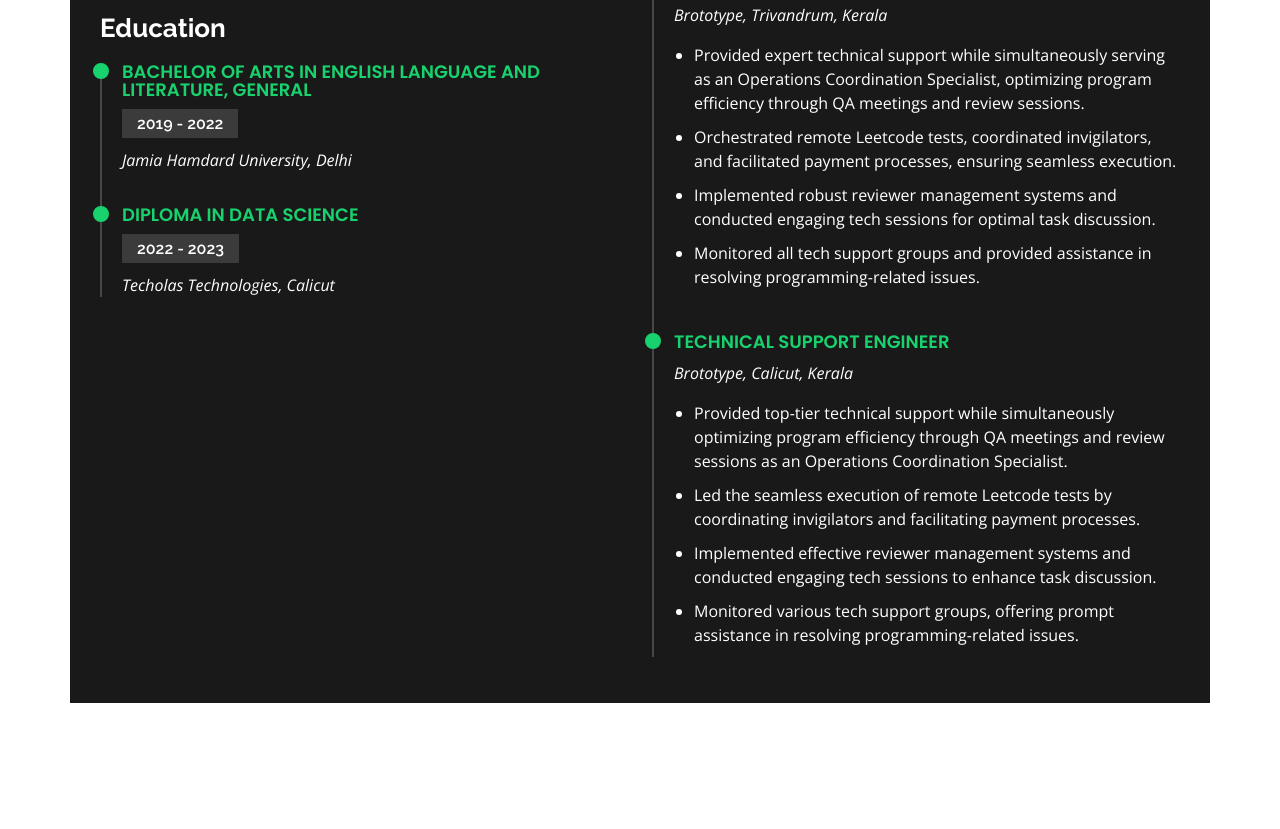
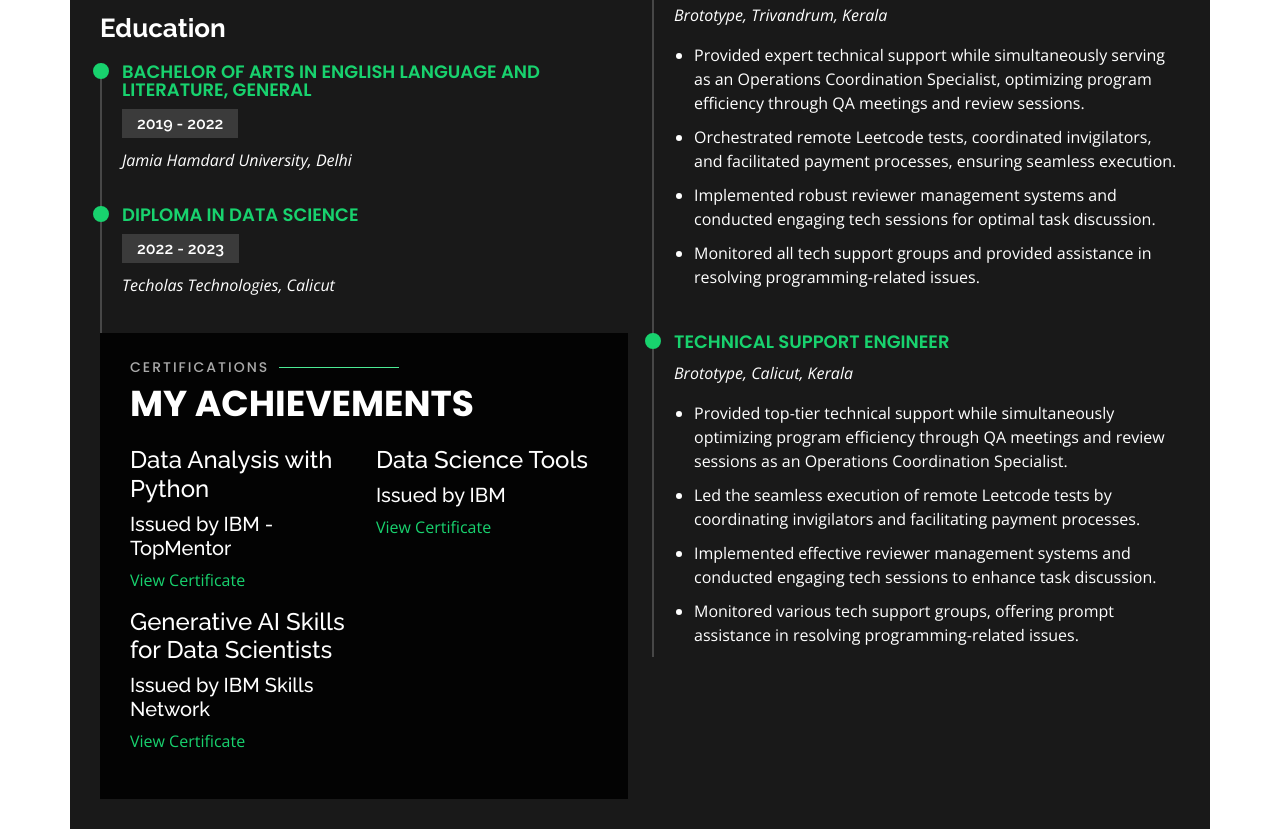
Before and after one commit to mohd-ch/Portfolio, a plain HTML site: page index.html in a window 1280 px wide. Shown: the part 2426-3255 px from the top of the page. Before the commit the page ends 3129 px from the top, so only its background shows below. Drawn offline with nearby package versions, Linux system fonts and the light colour scheme.

Commit message:
CertificateAdded
CertificateAdded(IBM)

```diff
--- a/index.html
+++ b/index.html
@@ -323,6 +323,35 @@
             <h5>2022 - 2023</h5>
             <p><em>Techolas Technologies, Calicut</em></p>
           </div>
+          <section id="certifications" class="certifications">
+            <div class="container">
+
+              <div class="section-title">
+                <h2>Certifications</h2>
+                <p>My Achievements</p>
+              </div>
+
+              <div class="row">
+                <div class="col-lg-6">
+                  <h4>Data Analysis with Python</h4>
+                  <h5>Issued by IBM - TopMentor</h5>
+                  <p><a href="https://courses.topmentor.skillsnetwork.site/certificates/ce6482ba9de643b492a869b7cf28320e" target="_blank">View Certificate</a></p>
+                </div>
+                <div class="col-lg-6">
+                  <h4>Data Science Tools</h4>
+                  <h5>Issued by IBM</h5>
+                  <p><a href="https://courses.topmentor.skillsnetwork.site/certificates/55e1f1cc101d4963baa935658f742e7a" target="_blank">View Certificate</a></p>
+                </div>
+                <div class="col-lg-6">
+                  <h4>Generative AI Skills for Data Scientists</h4>
+                  <h5>Issued by IBM Skills Network</h5>
+                  <p><a href="https://courses.topmentor.skillsnetwork.site/certificates/b935e4e3b1a2447fbc3d6699b47cae9f" target="_blank">View Certificate</a></p>
+                </div>
+              </div>
+
+            </div>
+          </section>
+
         </div>
         <div class="col-lg-6">
           <h3 class="resume-title">Professional Experience</h3>
```
Also changed, not shown: 1 other file.
